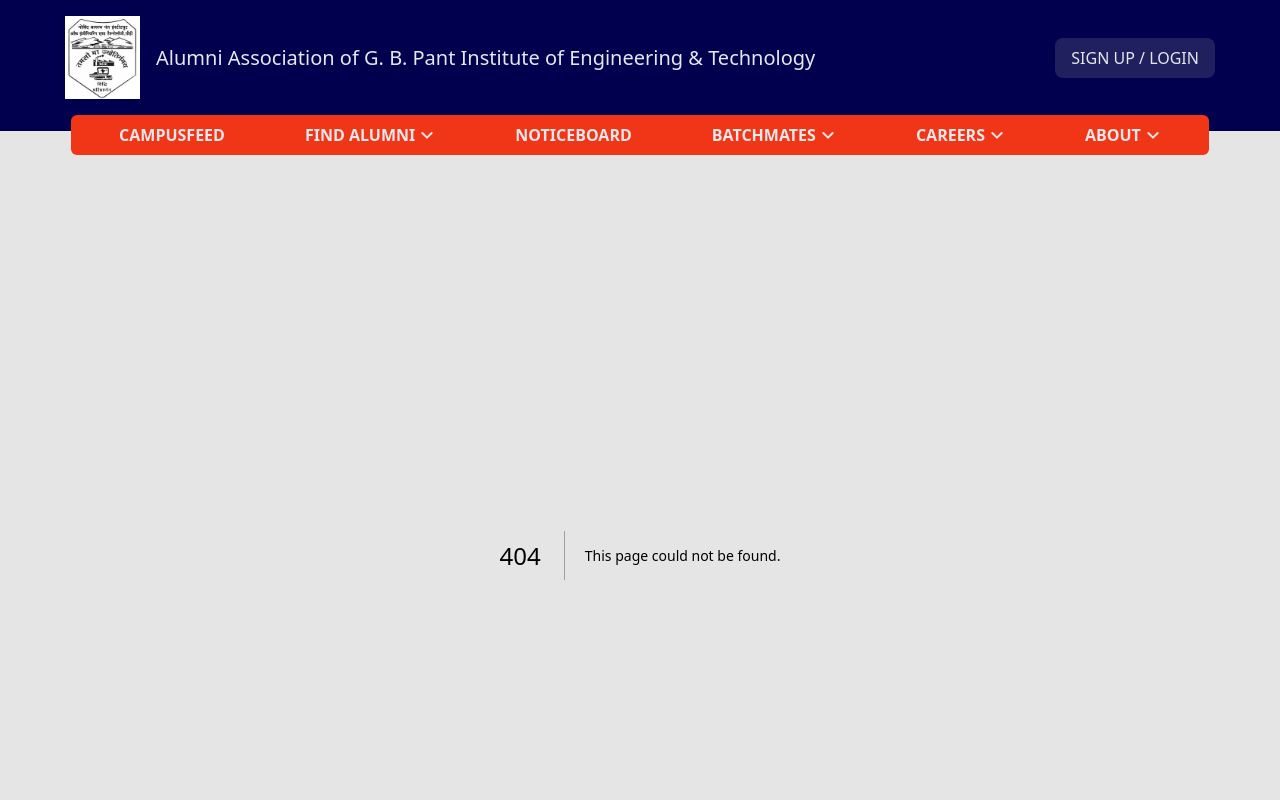
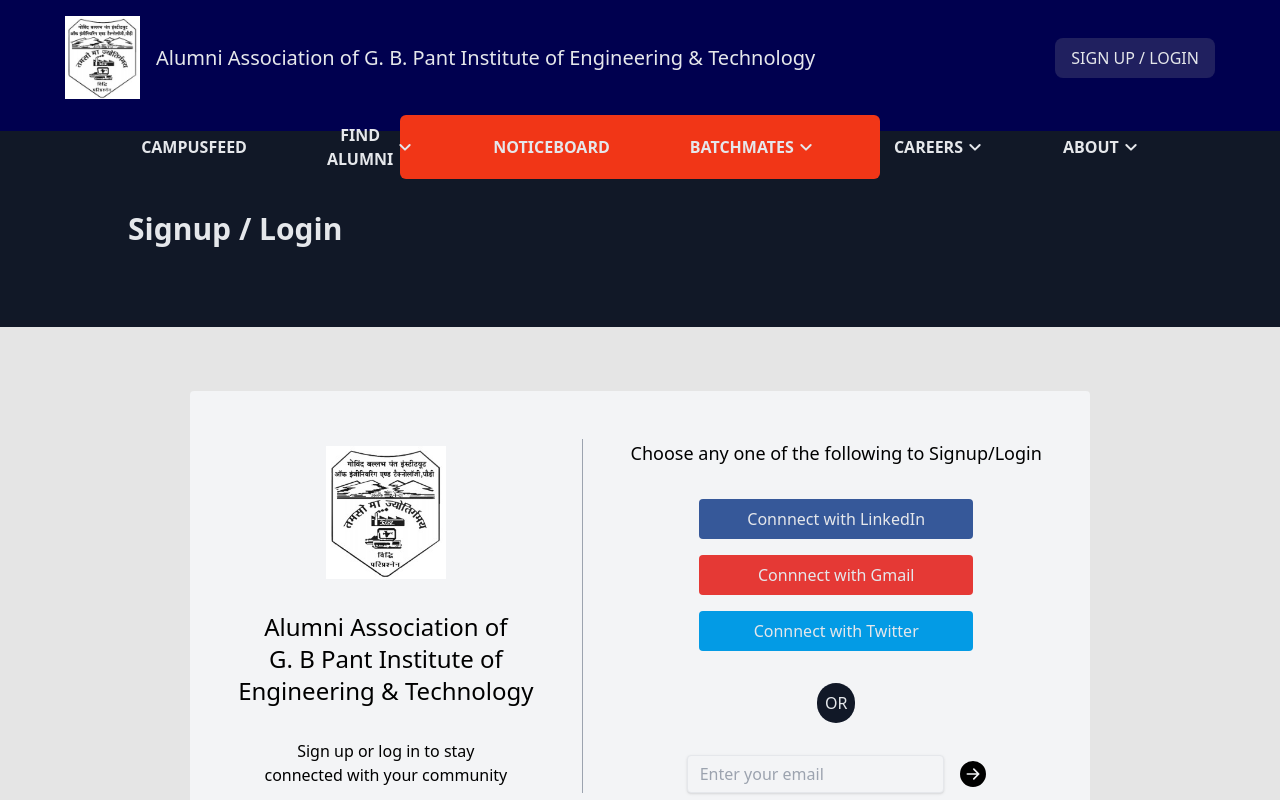
Before and after one commit to AbhinavXT/alumni, a Next.js app: page /signup in a window 1280 px wide. Before the commit this address had no page. Shown: the top 800 px of the page. Built offline with nearby package versions, Linux system fonts and the light colour scheme.

Commit message:
signup/login

```diff
--- a/components/Header.jsx
+++ b/components/Header.jsx
@@ -1,7 +1,10 @@
 import Image from 'next/image'
+import Navbar from './Navbar'
+import Link from 'next/link'
 
 const Header = () => {
     return (
+        <div className='z-10 '>
             <div className="flex bg-[#00004F] justify-center items-center gap-x-60 text-gray-200 pt-4 pb-8">
                 <div className='flex gap-x-4 justify-center items-center'>
                     <div>
@@ -16,9 +19,13 @@ const Header = () => {
                 </div>
                 <div>
                     <button className='flex items-center justify-center bg-[#20205F] px-4 py-2 rounded-lg'>
+                        <Link href='/signup'>
                             SIGN UP / LOGIN
+                        </Link>
                     </button>
                 </div>
+            </div>
+            <Navbar />
         </div>
     )
 }
--- a/components/Layout.jsx
+++ b/components/Layout.jsx
@@ -1,4 +1,3 @@
-import Navbar from './Navbar'
 import Footer from './Footer'
 import Header from './Header'
 
@@ -6,7 +5,6 @@ const Layout = ({ children }) => {
     return (
         <div className="flex min-h-screen flex-col justify-between bg-[#e5e5e5]">
             <Header />
-            <Navbar />
             {children}
             <Footer />
         </div>
--- a/components/Navbar.jsx
+++ b/components/Navbar.jsx
@@ -3,7 +3,7 @@ import NavButton from './subComponents/NavButton'
 
 const Navbar = () => {
     return (
-        <div className="flex justify-center items-center gap-x-20 py-2 bg-[#F13617] rounded-md mx-auto px-12 z-10 -mt-4 text-gray-200 font-semibold">
+        <div className="flex justify-center items-center gap-x-20 py-2 bg-[#F13617] rounded-md mx-[400px] px-12 z-10 -mt-4 text-gray-200 font-semibold">
             <NavButton title='CAMPUSFEED' path='/feed' />
 
             <NavButtonDropDown title='FIND ALUMNI' dropList={[
--- /dev/null
+++ b/pages/signup.jsx
@@ -0,0 +1,49 @@
+import Image from 'next/image'
+
+const signup = () => {
+  return (
+    <div className='flex flex-col justify-center -mt-12 gp-y-20 mb-24'>
+        <div className='bg-gray-900 text-gray-200 text-3xl font-semibold py-20 pl-32'>Signup / Login</div>
+
+        <div className='flex mt-16 justify-center bg-gray-100 py-12 mx-auto divide-x divide-gray-400 rounded'>
+            <div className='flex flex-col items-center justify-center gap-y-8 px-12 text-center'>
+                <div>
+                    <Image
+                        src="/gbpec.jpg"
+                        alt="Picture of the college logo"
+                        width={120}
+                        height={120}
+                    />
+                </div>
+
+                <div className='text-2xl font-light'>Alumni Association of <div>G. B Pant Institute of <div>Engineering & Technology</div></div></div>
+
+                <div className='font-light'>Sign up or log in to stay <div>connected with your community</div></div>
+            </div>
+
+            <div className='flex flex-col items-center justify-center gap-y-8 px-12'>
+                <div className='text-lg font-light'>Choose any one of the following to Signup/Login</div>
+                <div className='flex flex-col gap-y-4'>
+                    <button className='text-center py-2 px-12 bg-[#365899] rounded text-gray-200'>Connnect with LinkedIn</button>
+                    <button className='text-center py-2 px-12 bg-[#E53935] rounded text-gray-200'>Connnect with Gmail</button>
+                    <button className='text-center py-2 px-12 bg-[#039BE5] rounded text-gray-200'>Connnect with Twitter</button>
+                </div>
+                <div className='bg-gray-900 text-gray-200 rounded-full p-2'>OR</div>
+                <div className='flex gap-x-4 items-center justify-center'>
+                    <form action="submit">
+                        <input className="bg-gray-100 shadow appearance-none border rounded w-full py-2 px-3 text-gray-700 leading-tight focus:outline-none focus:shadow-outline" id="username" type="text" placeholder="Enter your email" />
+                    </form>
+                    <button>
+                        <svg xmlns="http://www.w3.org/2000/svg" width="26" height="26" fill="currentColor" class="bi bi-arrow-right-circle-fill" viewBox="0 0 16 16">
+                            <path d="M8 0a8 8 0 1 1 0 16A8 8 0 0 1 8 0zM4.5 7.5a.5.5 0 0 0 0 1h5.793l-2.147 2.146a.5.5 0 0 0 .708.708l3-3a.5.5 0 0 0 0-.708l-3-3a.5.5 0 1 0-.708.708L10.293 7.5H4.5z"/>
+                        </svg>
+                    </button>
+                </div>
+            </div>
+
+        </div>
+    </div>
+  )
+}
+
+export default signup
```
Also changed, not shown: 1 other file (tests, documents, lock files or other folders). Lines whose indentation alone changed are shown as unchanged.
